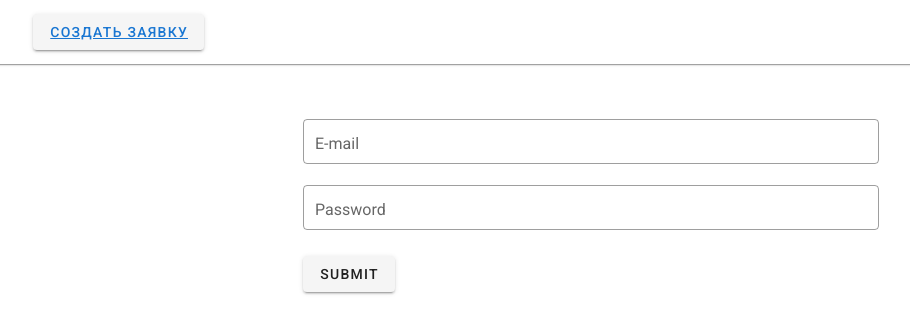
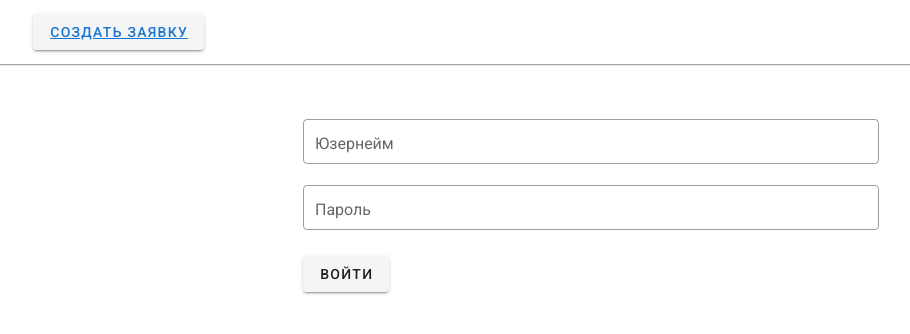
Before and after one commit to Zhasulan070/GarantsFront, a Vue app: page / in a window 1280 px wide. Shown: the top 334 px of the page, without its empty margins (49-959 px from the left). Built offline with nearby package versions, Linux system fonts and the light colour scheme.

Commit message:
add verification method

```diff
--- a/src/views/Home.vue
+++ b/src/views/Home.vue
@@ -19,22 +19,23 @@
           <v-text-field
               outlined
               dense
-              v-model="email"
-              label="E-mail"
+              v-model="username"
+              label="Юзернейм"
           ></v-text-field>
 
           <v-text-field
               outlined
               dense
               v-model="password"
-              label="Password"
+              type="password"
+              label="Пароль"
           ></v-text-field>
 
           <v-btn
               class="mr-4"
-              @click="CheckAutentication"
+              @click="submit"
           >
-            submit
+            Войти
           </v-btn>
 
         </v-form>
@@ -45,26 +46,33 @@
   </div>
 </template>
 
-<script>
+<script lang="ts">
 
 export default {
   name: 'Home',
   data(){
     return{
-      email:'',
+      username:'',
       password:''
     }
   },
-  created() {
-    console.log(1)
+
+  mounted() {
+
   },
-  mounted() {
-    console.log(2)
-  },
+
   methods:{
-    CheckAutentication(){
-      if (this.email=="admin" && this.password=="admin")
-        this.$router.push('/main')
+    submit: function (){
+      fetch("http://localhost:5000/api/Auth/login",{
+        method: 'POST',
+        headers: {'Content-Type': 'application/json'},
+        credentials: 'include',
+        body: JSON.stringify({
+          username: this.username,
+          password:this.password
+        })
+      })
+
     }
   }
 }
--- a/src/views/OrderDetail.vue
+++ b/src/views/OrderDetail.vue
@@ -212,6 +212,7 @@ export default {
   },
   mounted() {
     this.getCheckers()
+
   },
   computed:{
     id() {
```
